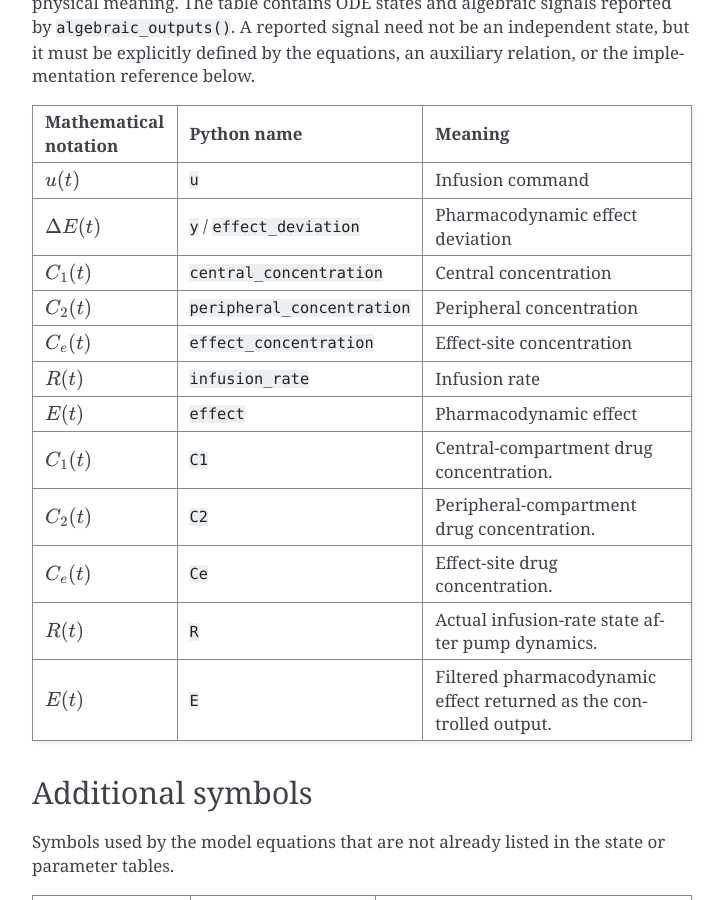
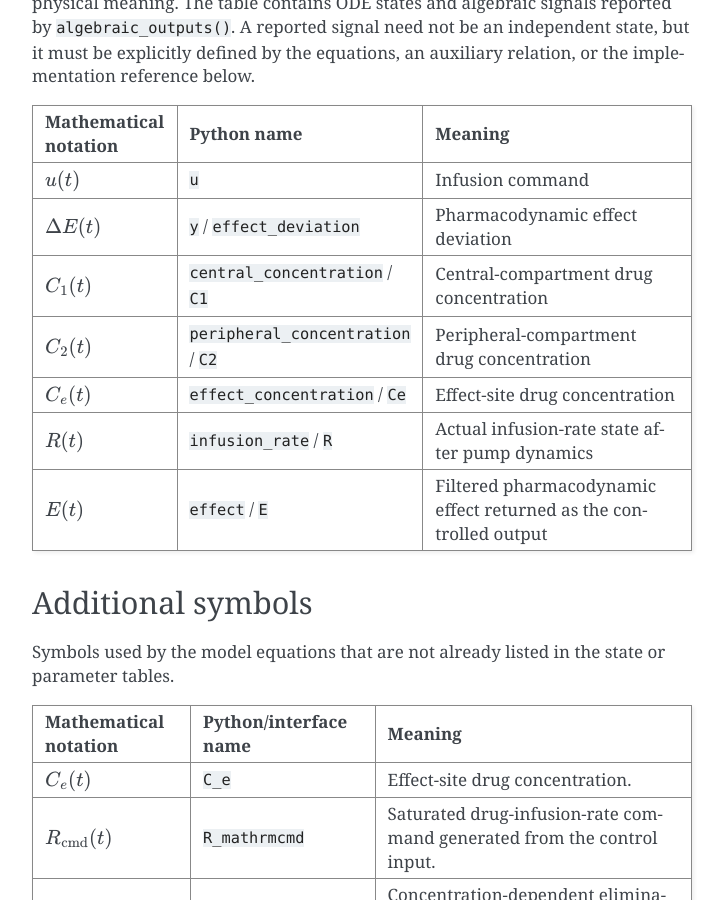
Before and after one commit to simple-machine-learning/SISO-Adaptive-Control, a Sphinx documentation site: the page built from packages/SISO_Adaptive_Control_Python_v1.0.0/documentation/models/drug_infusion_pkpd.rst, in a window 1280 px wide and 900 px high, scrolled down 3432 px. Shown: the whole window, without its empty margins (388-1112 px from the left). Built offline with Sphinx 7.4.7, drawn with Linux system fonts in a browser that asks for light colours.

Commit message:
Consolidate duplicate documentation variables

```diff
--- a/packages/SISO_Adaptive_Control_Python_v1.0.0/documentation/models/drug_infusion_pkpd.rst
+++ b/packages/SISO_Adaptive_Control_Python_v1.0.0/documentation/models/drug_infusion_pkpd.rst
@@ -188,35 +188,20 @@ The first column gives the readable mathematical notation, the second gives the
      - ``y`` / ``effect_deviation``
      - Pharmacodynamic effect deviation
    * - :math:`C_{1}(t)`
-     - ``central_concentration``
-     - Central concentration
+     - ``central_concentration`` / ``C1``
+     - Central-compartment drug concentration
    * - :math:`C_{2}(t)`
-     - ``peripheral_concentration``
-     - Peripheral concentration
+     - ``peripheral_concentration`` / ``C2``
+     - Peripheral-compartment drug concentration
    * - :math:`C_e(t)`
-     - ``effect_concentration``
-     - Effect-site concentration
+     - ``effect_concentration`` / ``Ce``
+     - Effect-site drug concentration
    * - :math:`R(t)`
-     - ``infusion_rate``
-     - Infusion rate
+     - ``infusion_rate`` / ``R``
+     - Actual infusion-rate state after pump dynamics
    * - :math:`E(t)`
-     - ``effect``
-     - Pharmacodynamic effect
-   * - :math:`C_{1}(t)`
-     - ``C1``
-     - Central-compartment drug concentration.
-   * - :math:`C_{2}(t)`
-     - ``C2``
-     - Peripheral-compartment drug concentration.
-   * - :math:`C_e(t)`
-     - ``Ce``
-     - Effect-site drug concentration.
-   * - :math:`R(t)`
-     - ``R``
-     - Actual infusion-rate state after pump dynamics.
-   * - :math:`E(t)`
-     - ``E``
-     - Filtered pharmacodynamic effect returned as the controlled output.
+     - ``effect`` / ``E``
+     - Filtered pharmacodynamic effect returned as the controlled output
 
 Additional symbols
 ------------------
```
